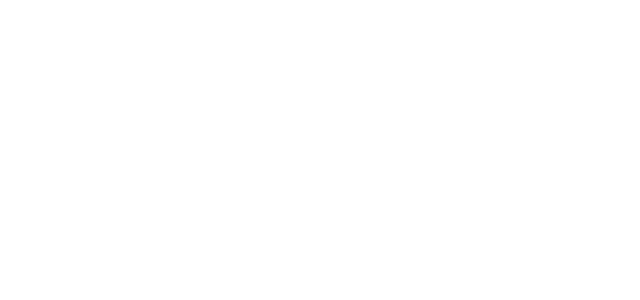
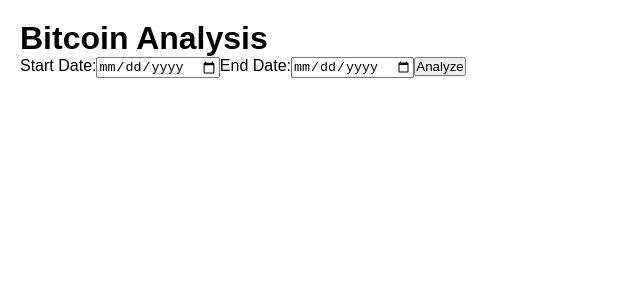
Before and after one commit to Antonako1/rajapinnat, a React (Vite) app: page / in a window 1280 px wide. Shown: the top 300 px of the page, without its empty margins (0-640 px from the left). Built offline with nearby package versions, Linux system fonts and the light colour scheme.

Commit message:
2.8 valmis

```diff
--- a/package.json
+++ b/package.json
@@ -10,7 +10,10 @@
     "preview": "vite preview"
   },
   "dependencies": {
+    "axios": "^1.7.9",
+    "chart.js": "^4.4.7",
     "react": "^18.3.1",
+    "react-chartjs-2": "^5.2.0",
     "react-dom": "^18.3.1"
   },
   "devDependencies": {
--- a/src/App.tsx
+++ b/src/App.tsx
@@ -1,11 +1,151 @@
-import styles from './styles/App.module.css'
+import { useState } from "react";
+import axios from "axios";
+import { Line } from "react-chartjs-2";
+import { Chart as ChartJS, CategoryScale, LinearScale, PointElement, LineElement, Title, Tooltip, Legend } from "chart.js";
 
-function App() {
-  return (
-    <div>
+ChartJS.register(CategoryScale, LinearScale, PointElement, LineElement, Title, Tooltip, Legend);
 
-    </div>
-  )
-}
+const BASE_URL = "https://api.coingecko.com/api/v3/coins/bitcoin/market_chart/range";
 
-export default App
+const App = () => {
+    const [startDate, setStartDate] = useState<string>("");
+    const [endDate, setEndDate] = useState<string>("");
+    const [prices, setPrices] = useState<number[][]>([]);
+    const [volumes, setVolumes] = useState<number[][]>([]);
+    const [loading, setLoading] = useState<boolean>(false);
+    const [results, setResults] = useState<{
+        bearishTrend: number;
+        highestVolume: { date: string; volume: number } | null;
+        bestBuySell: { buyDate: string; sellDate: string } | null;
+    } | null>(null);
+
+    const fetchData = async () => {
+        if (!startDate || !endDate) {
+            alert("Please select both start and end dates!");
+            return;
+        }
+
+        const from = new Date(startDate).getTime() / 1000;
+        const to = new Date(endDate).getTime() / 1000 + 3600;
+
+        setLoading(true);
+        try {
+            const response = await axios.get(`${BASE_URL}?vs_currency=eur&from=${from}&to=${to}`);
+            const { prices, total_volumes } = response.data;
+            setPrices(prices);
+            setVolumes(total_volumes);
+
+            analyzeData(prices, total_volumes);
+        } catch (error) {
+            console.error("Error fetching data:", error);
+            alert("Failed to fetch data. Please try again.");
+        } finally {
+            setLoading(false);
+        }
+    };
+
+    const analyzeData = (prices: number[][], volumes: number[][]) => {
+        const dates = prices.map(([timestamp]) => new Date(timestamp).toISOString().split("T")[0]);
+        const priceValues = prices.map(([_, price]) => price);
+        const volumeValues = volumes.map(([_, volume]) => volume);
+
+        let maxBearish = 0, currentBearish = 0;
+        for (let i = 1; i < priceValues.length; i++) {
+            if (priceValues[i] < priceValues[i - 1]) {
+                currentBearish++;
+                maxBearish = Math.max(maxBearish, currentBearish);
+            } else {
+                currentBearish = 0;
+            }
+        }
+
+        const highestVolumeIndex = volumeValues.indexOf(Math.max(...volumeValues));
+        const highestVolume = {
+            date: dates[highestVolumeIndex],
+            volume: volumeValues[highestVolumeIndex],
+        };
+
+        let minPriceIndex = 0;
+        let maxProfit = 0;
+        let bestBuyIndex = -1;
+        let bestSellIndex = -1;
+        for (let i = 1; i < priceValues.length; i++) {
+            const profit = priceValues[i] - priceValues[minPriceIndex];
+            if (profit > maxProfit) {
+                maxProfit = profit;
+                bestBuyIndex = minPriceIndex;
+                bestSellIndex = i;
+            }
+            if (priceValues[i] < priceValues[minPriceIndex]) {
+                minPriceIndex = i;
+            }
+        }
+        const bestBuySell = maxProfit > 0 ? {
+            buyDate: dates[bestBuyIndex],
+            sellDate: dates[bestSellIndex],
+        } : null;
+
+        setResults({ bearishTrend: maxBearish, highestVolume, bestBuySell });
+    };
+
+    const chartData = {
+        labels: prices.map(([timestamp]) => new Date(timestamp).toLocaleDateString()),
+        datasets: [
+            {
+                label: "Bitcoin Price (€)",
+                data: prices.map(([_, price]) => price),
+                borderColor: "rgba(75, 192, 192, 1)",
+                backgroundColor: "rgba(75, 192, 192, 0.2)",
+            },
+        ],
+    };
+
+    const chartOptions = {
+        responsive: true,
+        plugins: {
+            legend: { position: "top" as const },
+            title: { display: true, text: "Bitcoin Price Chart" },
+        },
+    };
+
+    return (
+        <div style={{ padding: "20px", fontFamily: "Arial, sans-serif" }}>
+            <h1>Bitcoin Analysis</h1>
+            <div>
+                <label>
+                    Start Date:
+                    <input type="date" value={startDate} onChange={(e) => setStartDate(e.target.value)} />
+                </label>
+                <label>
+                    End Date:
+                    <input type="date" value={endDate} onChange={(e) => setEndDate(e.target.value)} />
+                </label>
+                <button onClick={fetchData} disabled={loading}>
+                    {loading ? "Loading..." : "Analyze"}
+                </button>
+            </div>
+
+            {prices.length > 0 && <Line data={chartData} options={chartOptions} />}
+
+            {results && (
+                <div>
+                    <h2>Results</h2>
+                    <p>Longest Bearish Trend: {results.bearishTrend} days</p>
+                    <p>
+
+                        Highest Volume: {results.highestVolume?.volume.toFixed(2)}€ on {results.highestVolume?.date}
+                    </p>
+                    {results.bestBuySell ? (
+                        <p>
+                            Best Buy Date: {results.bestBuySell.buyDate}, Best Sell Date: {results.bestBuySell.sellDate}
+                        </p>
+                    ) : (
+                        <p>Bitcoin price only decreased during the range.</p>
+                    )}
+                </div>
+            )}
+        </div>
+    );
+};
+
+export default App;
```
Also changed, not shown: 1 other file (tests, documents, lock files or other folders).
